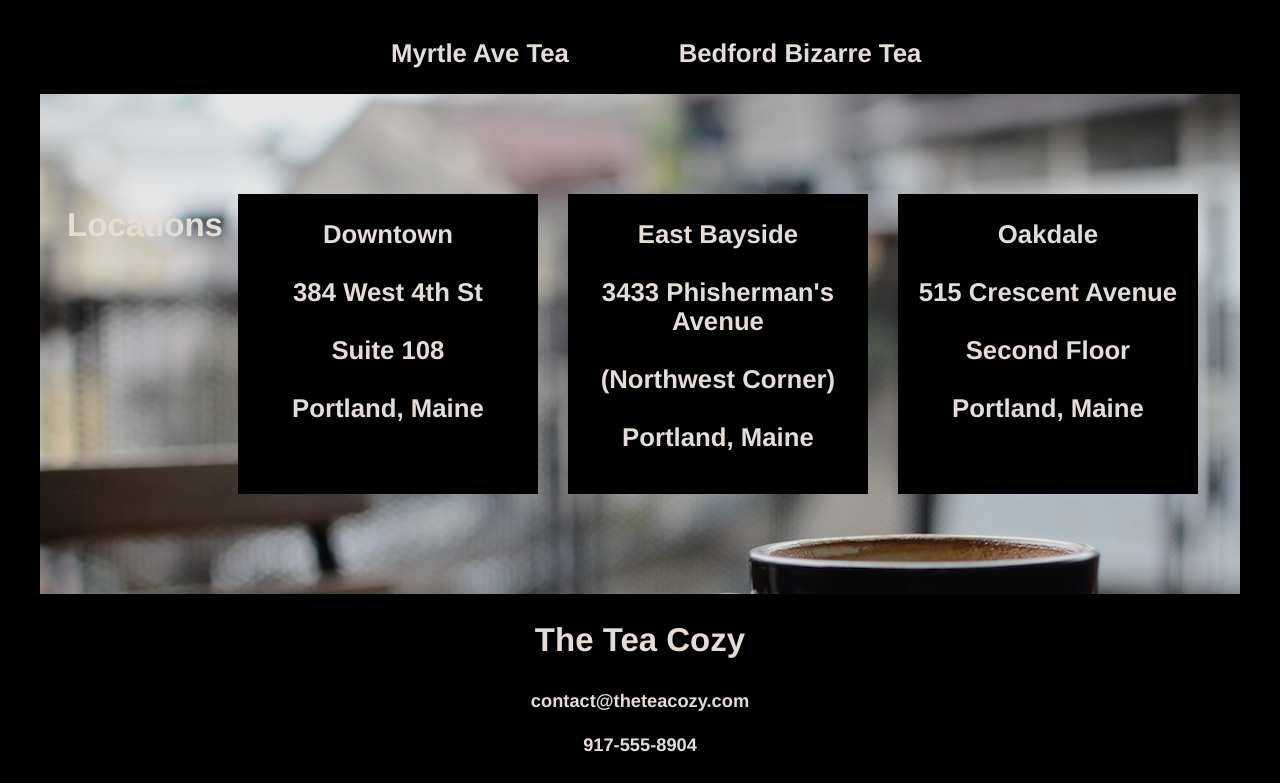
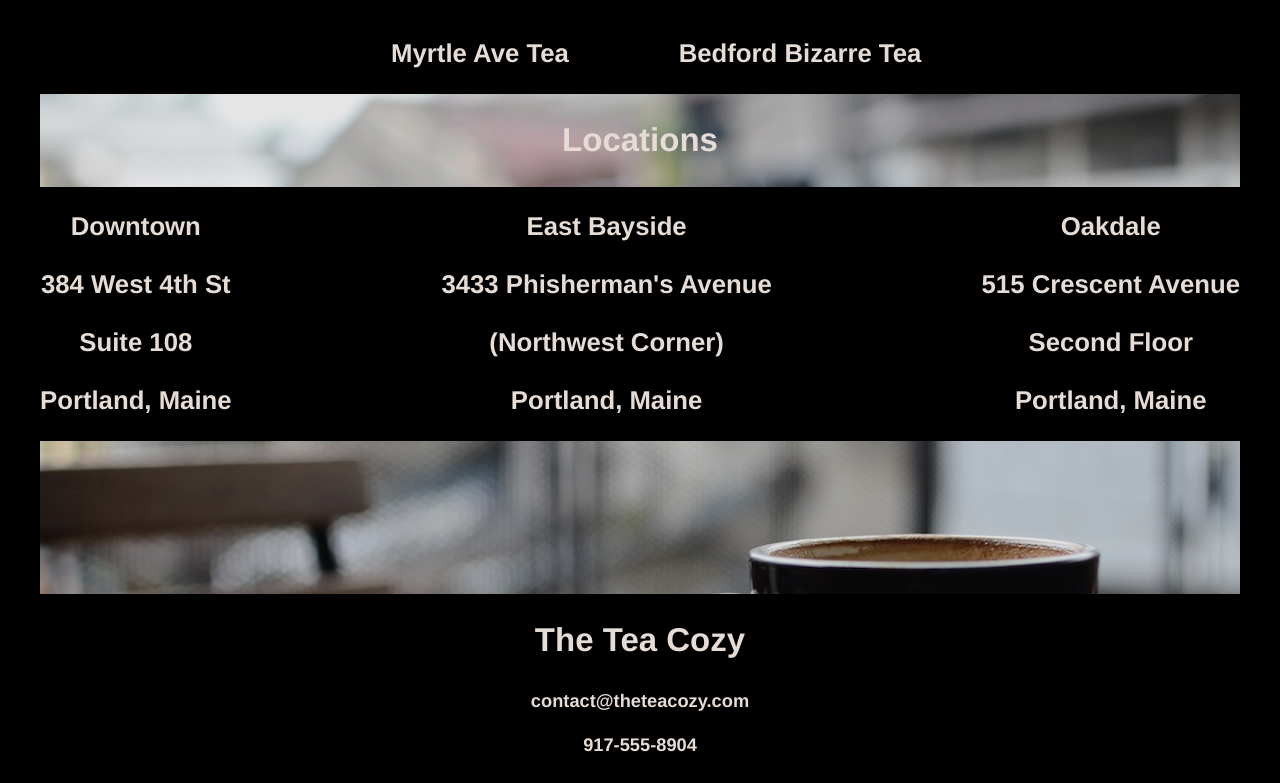
Before and after one commit to cspower5/Tea-Cozy, a plain HTML site: page index.html in a window 1280 px wide. Shown: the part 1369-2152 px from the top of the page. Drawn offline with Linux system fonts and the light colour scheme.

Commit message:
Location blocks are not separated

```diff
--- a/index.html
+++ b/index.html
@@ -54,8 +54,8 @@
       </div>
 
       <div id="locations" class="locations">
+        <h2>Locations</h2>
         <div class="all-locs">
-          <h2>Locations</h2>
           <div class="loc">
             <h3>Downtown
             <br><br>384 West 4th St
--- a/resources/css/style.css
+++ b/resources/css/style.css
@@ -39,21 +39,26 @@ nav span{
 }
 .mission{
   display: flex;
+  align-items: center;
   background-image: url("../images/img-mission-background.jpg");
   background-size: cover;
   height: 700px;
-  align-items: center;
+
 }
 .tea{
   margin: 0 auto;
   text-align: center;
 }
 .locations{
-  display: flex;
+  /*display: flex;
+  flex-wrap: wrap;
+  justify-content: center;*/
+  /*align-items: center;*/
   background-image: url("../images/img-locations-background.jpg");
   background-size: cover;
   height: 500px;
-  align-items: center;
+  text-align: center;
+  margin: 0 auto;
 }
 .banner{
   background-color: black;
@@ -65,7 +70,6 @@ nav span{
   display: flex;
   flex-wrap: wrap;
   justify-content: center;
-  width: 1000px;
 }
 .pic img{
   width: 300px;
@@ -75,13 +79,17 @@ nav span{
 .all-locs{
   display: flex;
   flex-wrap: wrap;
-  justify-content: center;
-  margin: 0 auto;
+  flex-grow: 1;
+  justify-content: space-between;
+  background-color: black;
+  width: 1200px;
+  text-align: center;
 }
 .loc{
-  width: 300px;
-  height: 300px;
-  margin: 15px;
+  /*display: flex;
+  flex-wrap: wrap;
+  flex-grow: 1;
+  justify-content: space-between;*/
   background-color: black;
   opacity: 1;
   text-align: center;
```
Lines whose indentation alone changed are shown as unchanged.
